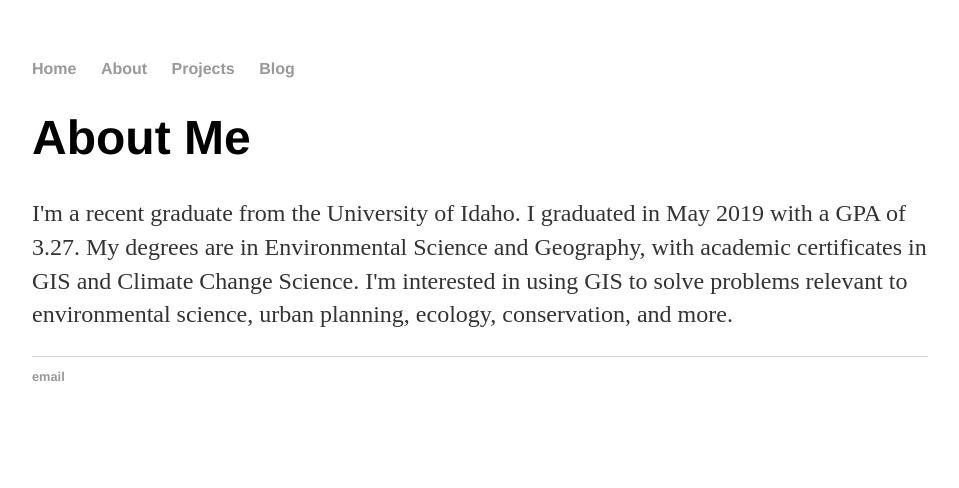
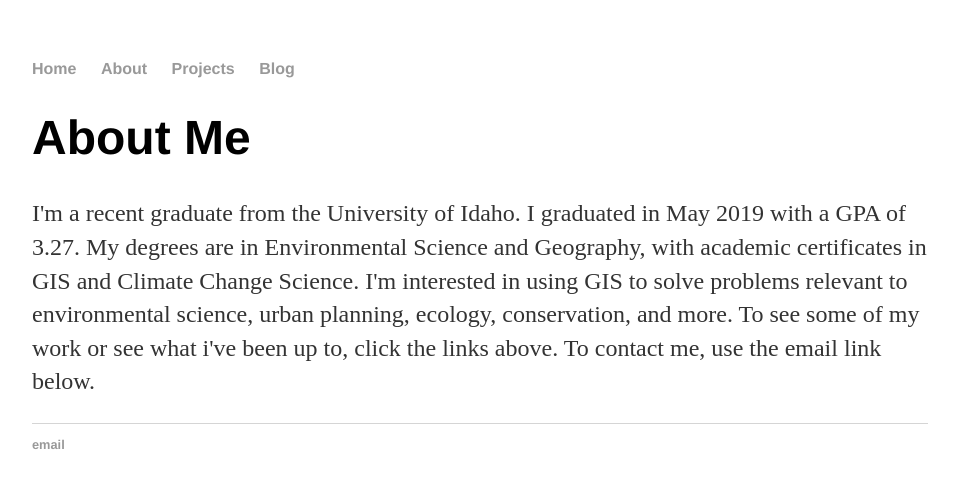
Before and after one commit to sandis-simchuk/sandis-simchuk.github.io, a Jekyll site: the page built from about/index.html, in a window 1280 px wide. Shown: the top 488 px of the page, without its empty margins (160-1119 px from the left). Built offline with Jekyll 4.4.1, drawn with Linux system fonts in a browser that asks for light colours.

Commit message:
Update index.html

```diff
--- a/about/index.html
+++ b/about/index.html
@@ -5,5 +5,5 @@ title: About Me - Sandis Simchuk
 
 <div class="blurb">
         	<h1>About Me</h1>
-			<p>I'm a recent graduate from the University of Idaho. I graduated in May 2019 with a GPA of 3.27. My degrees are in Environmental Science and Geography, with academic certificates in GIS and Climate Change Science. I'm interested in using GIS to solve problems relevant to environmental science, urban planning, ecology, conservation, and more.</p>
+			<p>I'm a recent graduate from the University of Idaho. I graduated in May 2019 with a GPA of 3.27. My degrees are in Environmental Science and Geography, with academic certificates in GIS and Climate Change Science. I'm interested in using GIS to solve problems relevant to environmental science, urban planning, ecology, conservation, and more. To see some of my work or see what i've been up to, click the links above. To contact me, use the email link below.</p>
     	</div><!-- /.blurb -->
```
